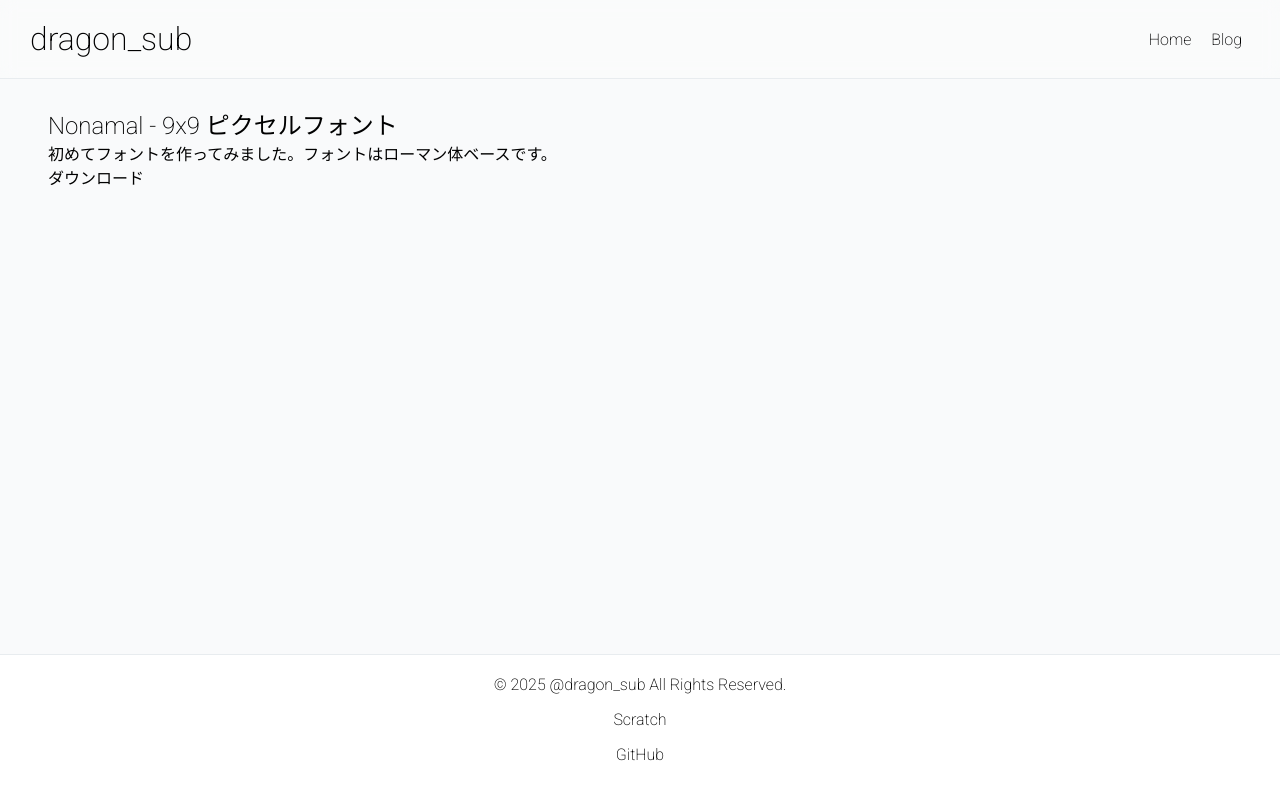
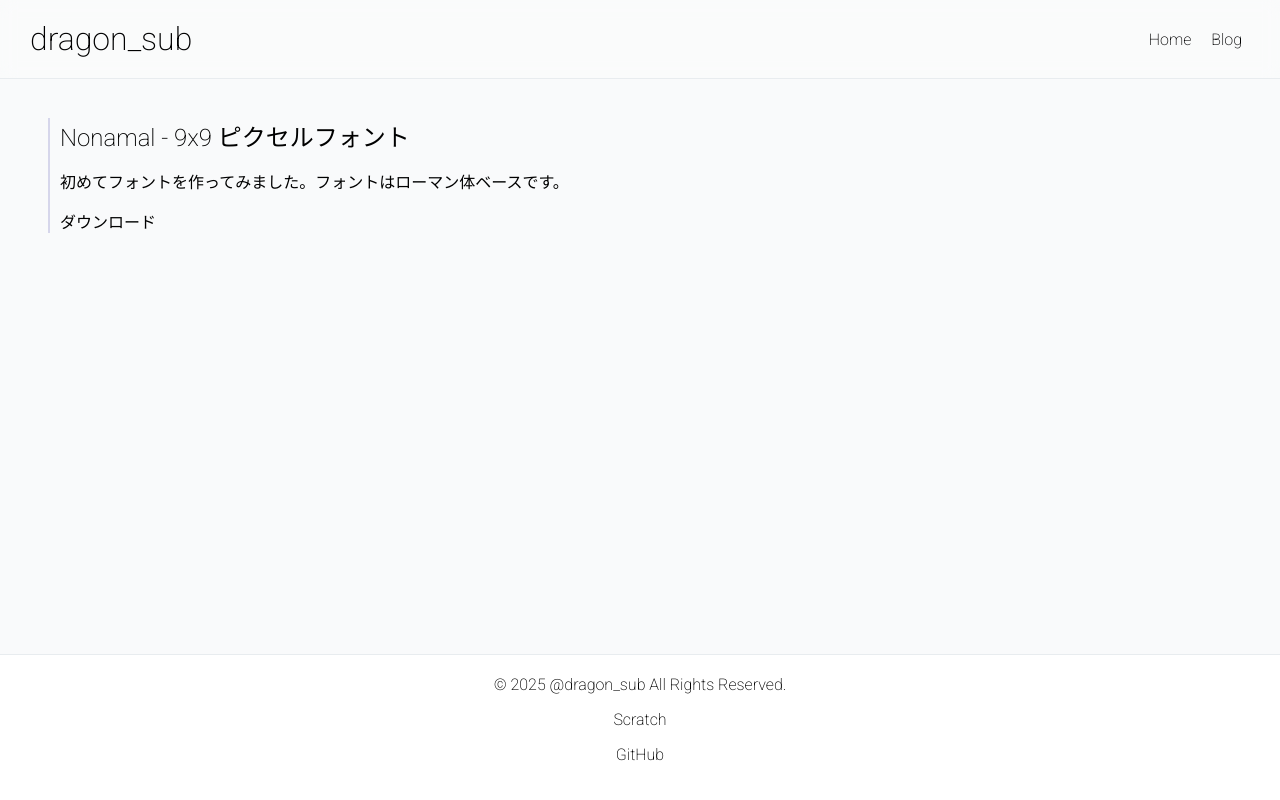
Before and after one commit to dragon-sub/dragon-sub.github.io, a plain HTML site: page works/nonamal.html in a window 1280 px wide. Drawn offline with Linux system fonts and the light colour scheme; files whose address does not match are found by name.

Commit message:
Update nonamal.html

```diff
--- a/works/nonamal.html
+++ b/works/nonamal.html
@@ -24,13 +24,17 @@
       </div>
     </header>
     <main>
+      <section>
         <div class="main-title">
           Nonamal - 9x9 ピクセルフォント
         </div>
-      <div class="main-text">
+        <p class="main-text">
           初めてフォントを作ってみました。フォントはローマン体ベースです。
-      </div>
+        </p>
+        <p>
           <a class="main-text" href="file/nonamal.zip">ダウンロード</a>
+        </p>
+      </section>
    </main>
     <footer>
       <div class="footer-text">
```
Lines whose indentation alone changed are shown as unchanged.
